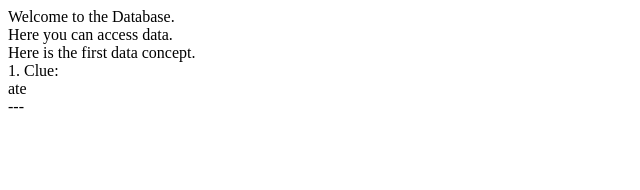
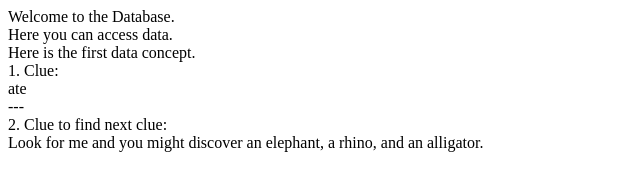
Before and after one commit to z10r/ssohome, a plain HTML site: page db.html in a window 1280 px wide. Shown: the whole page, without its empty margins (0-640 px from the left). Drawn offline with Linux system fonts and the light colour scheme.

Commit message:
Update db.html

```diff
--- a/db.html
+++ b/db.html
@@ -8,6 +8,8 @@ Here is the first data concept.<br>
 
 1. Clue:<br>
 ate<br>
----
+---<br>
+  2. Clue to find next clue:<br>
+  Look for me and you might discover an elephant, a rhino, and an alligator.
   </body>
 </html>
```
